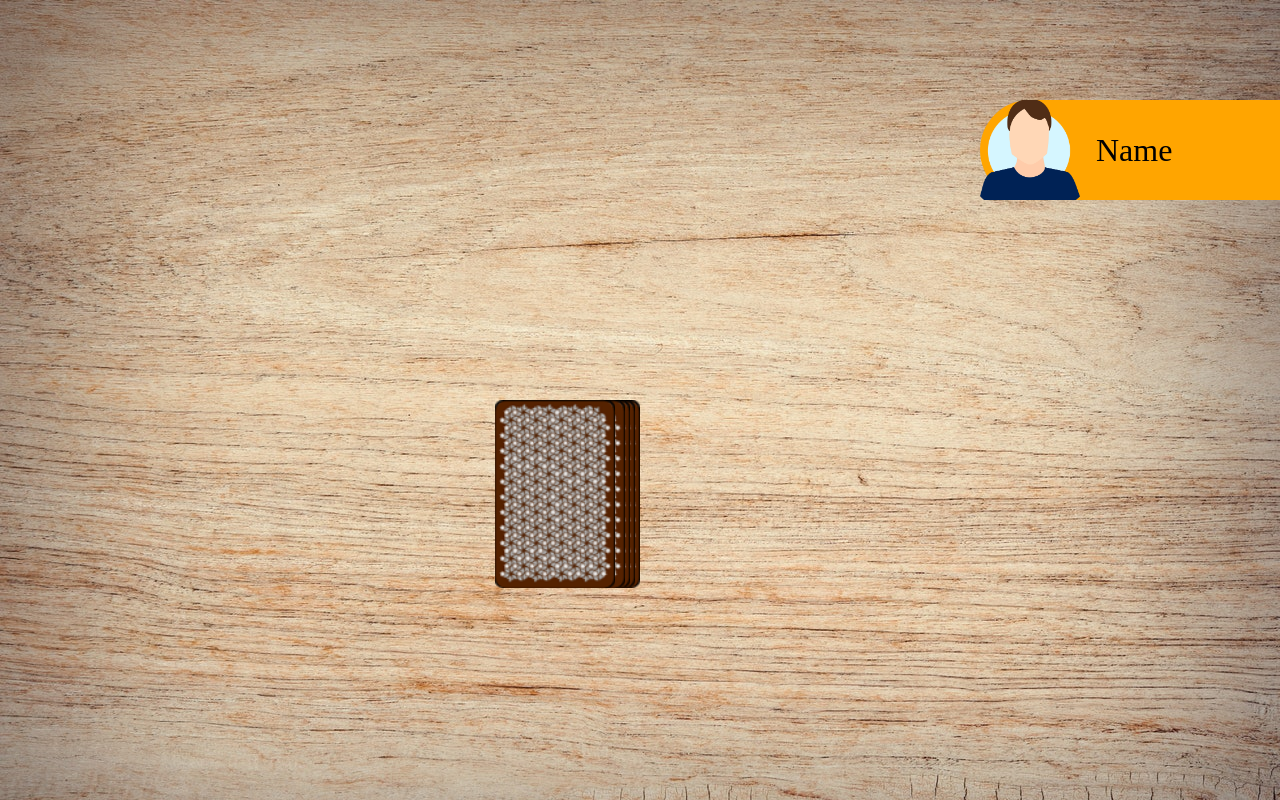
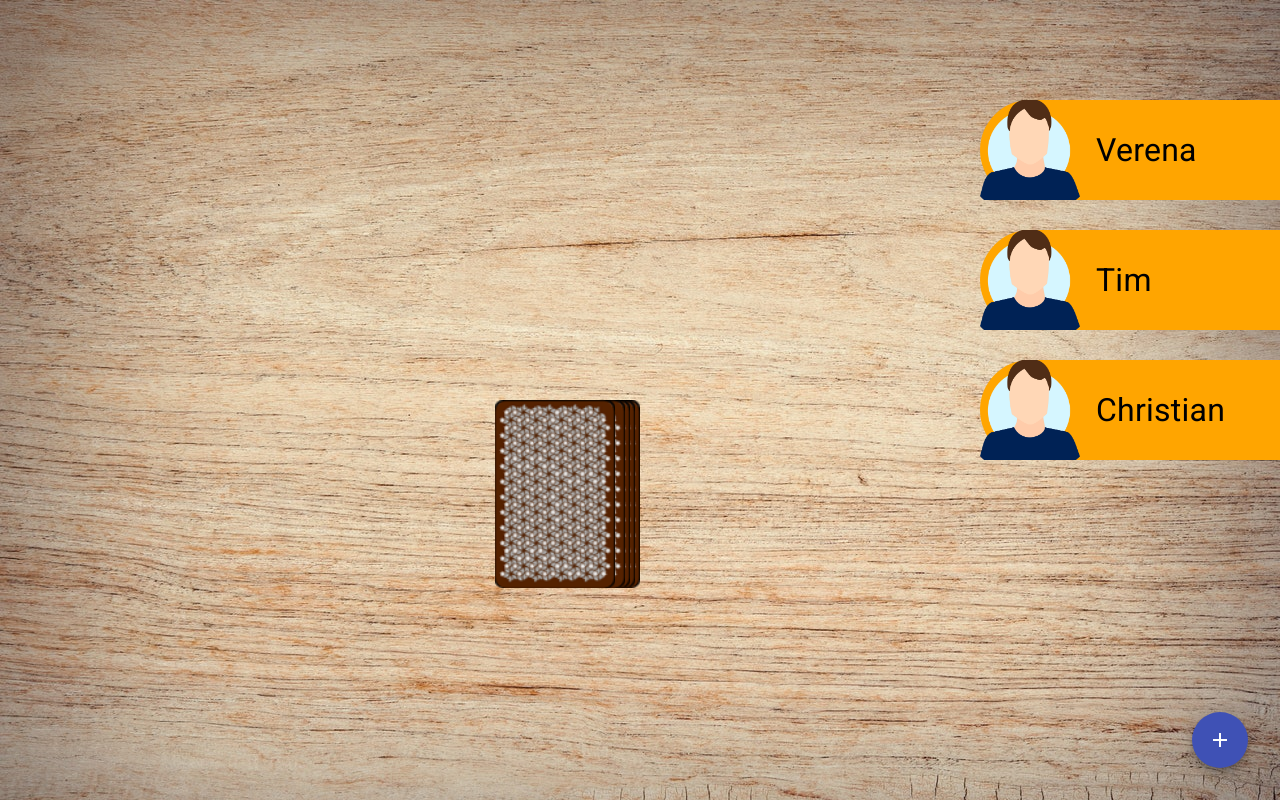
Before and after one commit to christian-grund/ringoffire, an Angular app: page /game in a window 1280 px wide. Built offline with nearby package versions, Linux system fonts and the light colour scheme.

Commit message:
13 - Material Design installieren - Teil 2

```diff
--- a/angular.json
+++ b/angular.json
@@ -30,6 +30,7 @@
               "src/assets"
             ],
             "styles": [
+              "@angular/material/prebuilt-themes/indigo-pink.css",
               "src/styles.scss"
             ],
             "scripts": [],
@@ -95,6 +96,7 @@
               "src/assets"
             ],
             "styles": [
+              "@angular/material/prebuilt-themes/indigo-pink.css",
               "src/styles.scss"
             ],
             "scripts": []
--- a/package.json
+++ b/package.json
@@ -12,10 +12,12 @@
   "private": true,
   "dependencies": {
     "@angular/animations": "^17.3.0",
+    "@angular/cdk": "^17.3.3",
     "@angular/common": "^17.3.0",
     "@angular/compiler": "^17.3.0",
     "@angular/core": "^17.3.0",
     "@angular/forms": "^17.3.0",
+    "@angular/material": "^17.3.3",
     "@angular/platform-browser": "^17.3.0",
     "@angular/platform-browser-dynamic": "^17.3.0",
     "@angular/platform-server": "^17.3.0",
--- a/src/app/app.component.ts
+++ b/src/app/app.component.ts
@@ -6,7 +6,7 @@
   standalone: true,
   imports: [RouterOutlet],
   templateUrl: './app.component.html',
-  styleUrl: './app.component.scss'
+  styleUrl: './app.component.scss',
 })
 export class AppComponent {
   title = 'ringoffire';
--- a/src/app/app.config.ts
+++ b/src/app/app.config.ts
@@ -3,7 +3,8 @@
 
 import { routes } from './app.routes';
 import { provideClientHydration } from '@angular/platform-browser';
+import { provideAnimationsAsync } from '@angular/platform-browser/animations/async';
 
 export const appConfig: ApplicationConfig = {
-  providers: [provideRouter(routes), provideClientHydration()]
+  providers: [provideRouter(routes), provideClientHydration(), provideAnimationsAsync()]
 };
--- a/src/app/game/game.component.html
+++ b/src/app/game/game.component.html
@@ -1,4 +1,9 @@
-<app-player style="top: 100px" class="player-position"></app-player>
+<app-player
+  *ngFor="let player of game.players; let i = index"
+  [ngStyle]="{ 'top.px': 100 + i * 130 }"
+  [name]="player"
+  class="player-position"
+></app-player>
 
 <div class="field">
   <div class="card-stack">
@@ -36,3 +41,7 @@
     />
   </div>
 </div>
+
+<button mat-fab color="primary" class="btn-add">
+  <mat-icon>add</mat-icon>
+</button>
--- a/src/app/game/game.component.scss
+++ b/src/app/game/game.component.scss
@@ -56,3 +56,9 @@
     transform: scale(1.3) translateX(140px) translateY(-180px) rotate(-10deg);
   }
 }
+
+.btn-add {
+  position: absolute;
+  right: 32px;
+  bottom: 32px;
+}
--- a/src/app/game/game.component.ts
+++ b/src/app/game/game.component.ts
@@ -2,11 +2,13 @@
 import { Component } from '@angular/core';
 import { Game } from '../../models/game';
 import { PlayerComponent } from '../player/player.component';
+import { MatButtonModule } from '@angular/material/button';
+import { MatIconModule } from '@angular/material/icon';
 
 @Component({
   selector: 'app-game',
   standalone: true,
-  imports: [CommonModule, PlayerComponent],
+  imports: [CommonModule, PlayerComponent, MatButtonModule, MatIconModule],
   templateUrl: './game.component.html',
   styleUrl: './game.component.scss',
 })
--- a/src/app/player/player.component.html
+++ b/src/app/player/player.component.html
@@ -1,4 +1,4 @@
 <div class="player">
   <img src="/assets/img/profile.png" alt="" />
-  <span>Name</span>
+  <span>{{ name }}</span>
 </div>
--- a/src/index.html
+++ b/src/index.html
@@ -6,8 +6,10 @@
   <base href="/">
   <meta name="viewport" content="width=device-width, initial-scale=1">
   <link rel="icon" type="image/x-icon" href="favicon.ico">
+  <link href="https://fonts.googleapis.com/css2?family=Roboto:wght@300;400;500&display=swap" rel="stylesheet">
+  <link href="https://fonts.googleapis.com/icon?family=Material+Icons" rel="stylesheet">
 </head>
-<body>
+<body class="mat-typography">
   <app-root></app-root>
 </body>
 </html>
--- a/src/models/game.ts
+++ b/src/models/game.ts
@@ -1,6 +1,6 @@
 // leeres JSON-Object
 export class Game {
-  public players: string[] = [];
+  public players: string[] = ['Verena', 'Tim', 'Christian'];
   public stack: string[] = [];
   public playedCards: string[] = [];
   public currentPlayer: number = 0;
--- a/src/styles.scss
+++ b/src/styles.scss
@@ -2,3 +2,12 @@
   margin: 0;
   overflow: hidden;
 }
+
+html,
+body {
+  height: 100%;
+}
+body {
+  margin: 0;
+  font-family: Roboto, "Helvetica Neue", sans-serif;
+}
```
Also changed, not shown: src/app/player/player.component.ts (+5 -4 lines), 1 other file (tests, documents, lock files or other folders).
